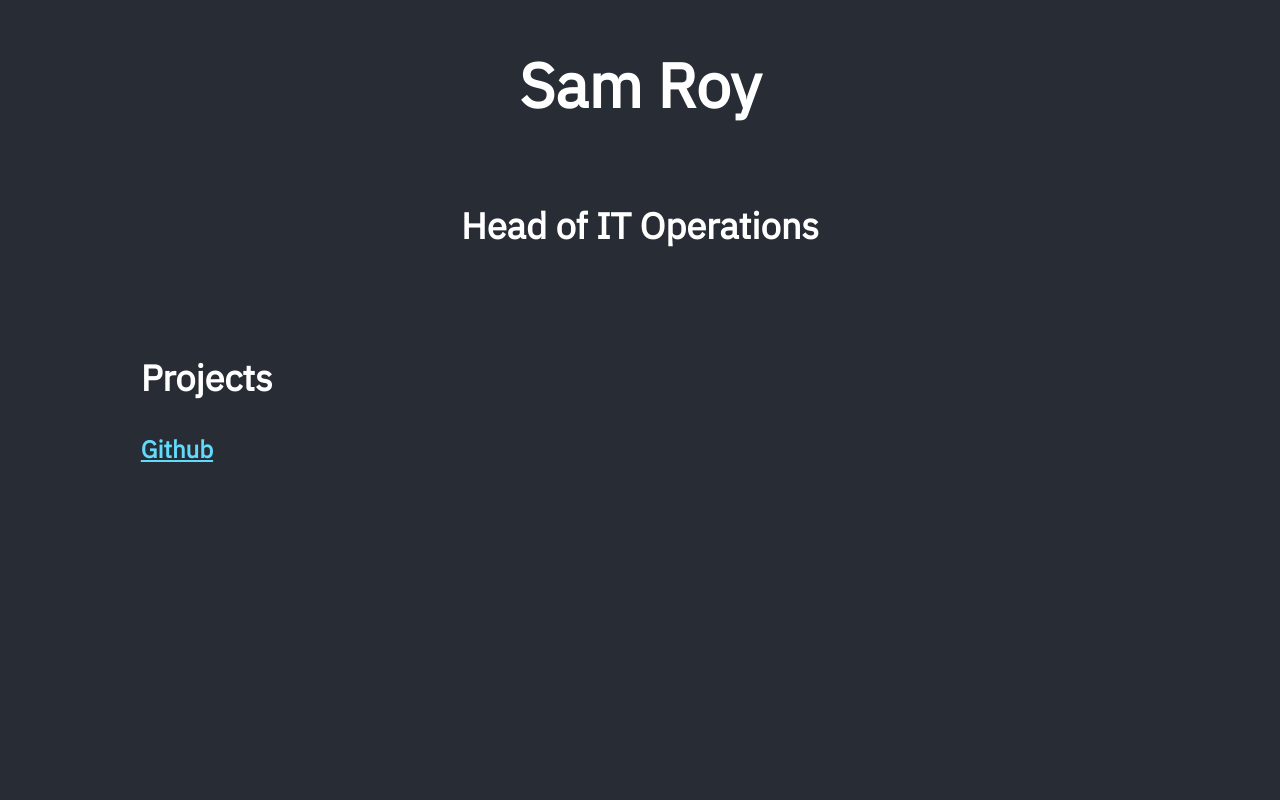
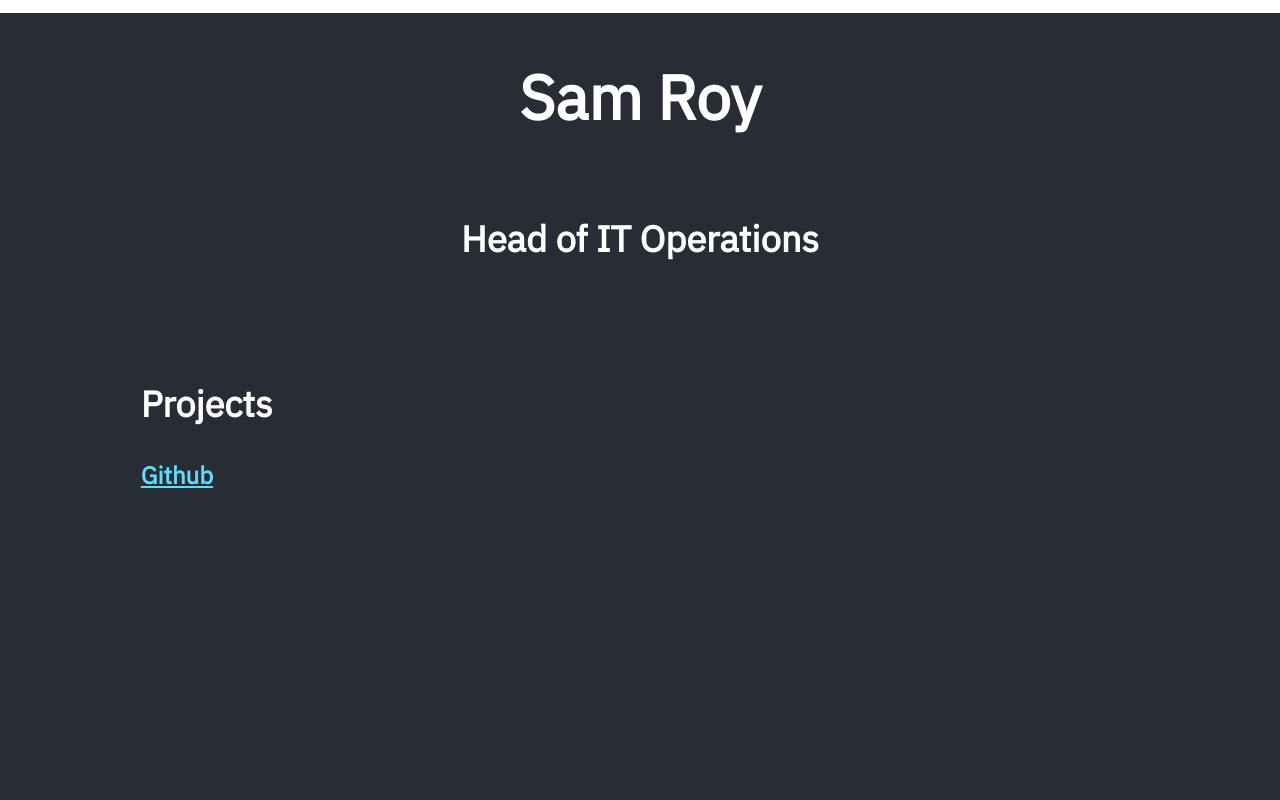
Before and after one commit to SamRoyDev/samroyio-website, a React (Create React App) app: page / in a window 1280 px wide. Shown: the top 800 px of the page. Built offline with nearby package versions, Linux system fonts and the light colour scheme.

Commit message:
modifying header margins

```diff
--- a/src/App.css
+++ b/src/App.css
@@ -20,6 +20,8 @@
   display: flex;
   margin-left: 10%;
   margin-right: 10%;
+  margin-top: 1%;
+  margin-bottom: 1%;
   padding: 2px;
   flex-direction: column;
   align-items: center;
```
